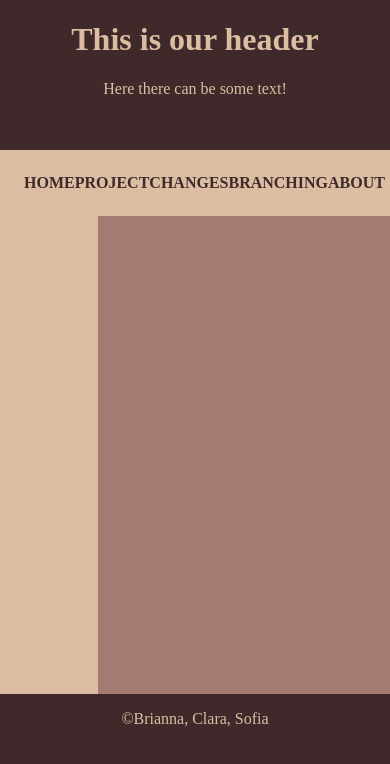
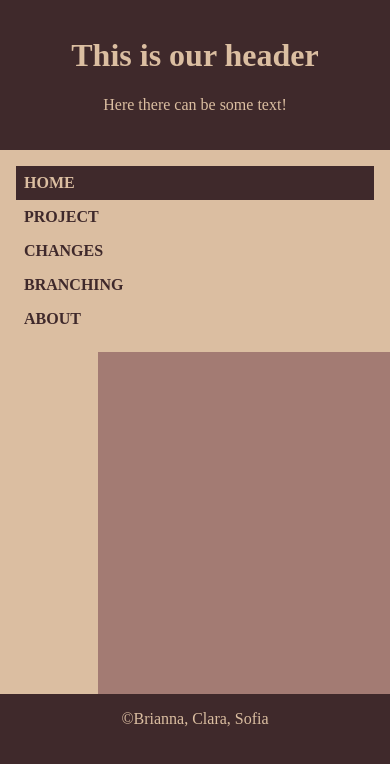
Before and after one commit to clarahedgehog/github-project, a plain HTML site: page index.html in a window 390 px wide. Drawn offline with Linux system fonts and the light colour scheme.

Commit message:
add responsive menu and active pages

```diff
--- a/index.html
+++ b/index.html
@@ -16,7 +16,7 @@
     </header>
 
     <nav class="menu">
-        <a href="index.html" class="menu__item">Home</a>
+        <a href="index.html" class="menu__item active-page">Home</a>
         <a href="projectpage.html" class="menu__item">Project</a>
         <a href="changes.html" class="menu__item">Changes</a>
         <a href="branching.html" class="menu__item">Branching</a>
--- a/styles/style.css
+++ b/styles/style.css
@@ -20,6 +20,10 @@ body {
     height: 100%;
 }
 
+.header {
+    padding: 16px;
+}
+
 .header,
 .footer {
     height: 150px;
@@ -40,6 +44,11 @@ body {
     font-weight: bold;
     text-transform: uppercase;
     text-decoration: none;
+}
+
+.active-page {
+    background-color: var(--background-primary);
+    color: var(--color-primary)
 }
 
 .project-article {
@@ -79,3 +88,16 @@ body {
     flex-grow: 1;
     padding: 24px;
 }
+
+@media screen and (max-width: 768px) {
+    .menu {
+        padding: 16px;
+        display: flex;
+        flex-direction: column;
+    }
+
+    .menu__item {
+        padding: 8px;
+    }
+
+}
```
Also changed, not shown: branching.html (+1 -1 lines), projectpage.html (+3 -2 lines).
